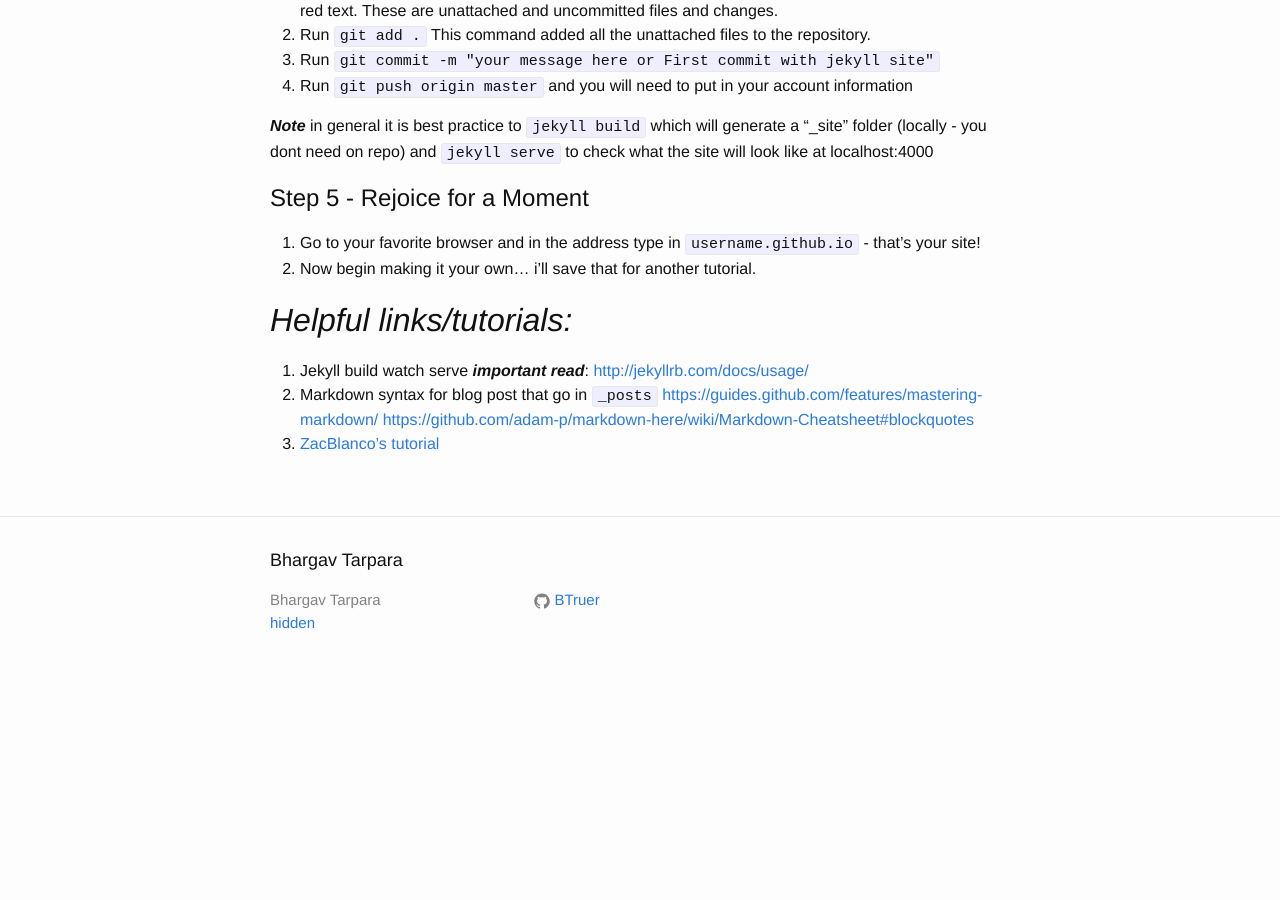
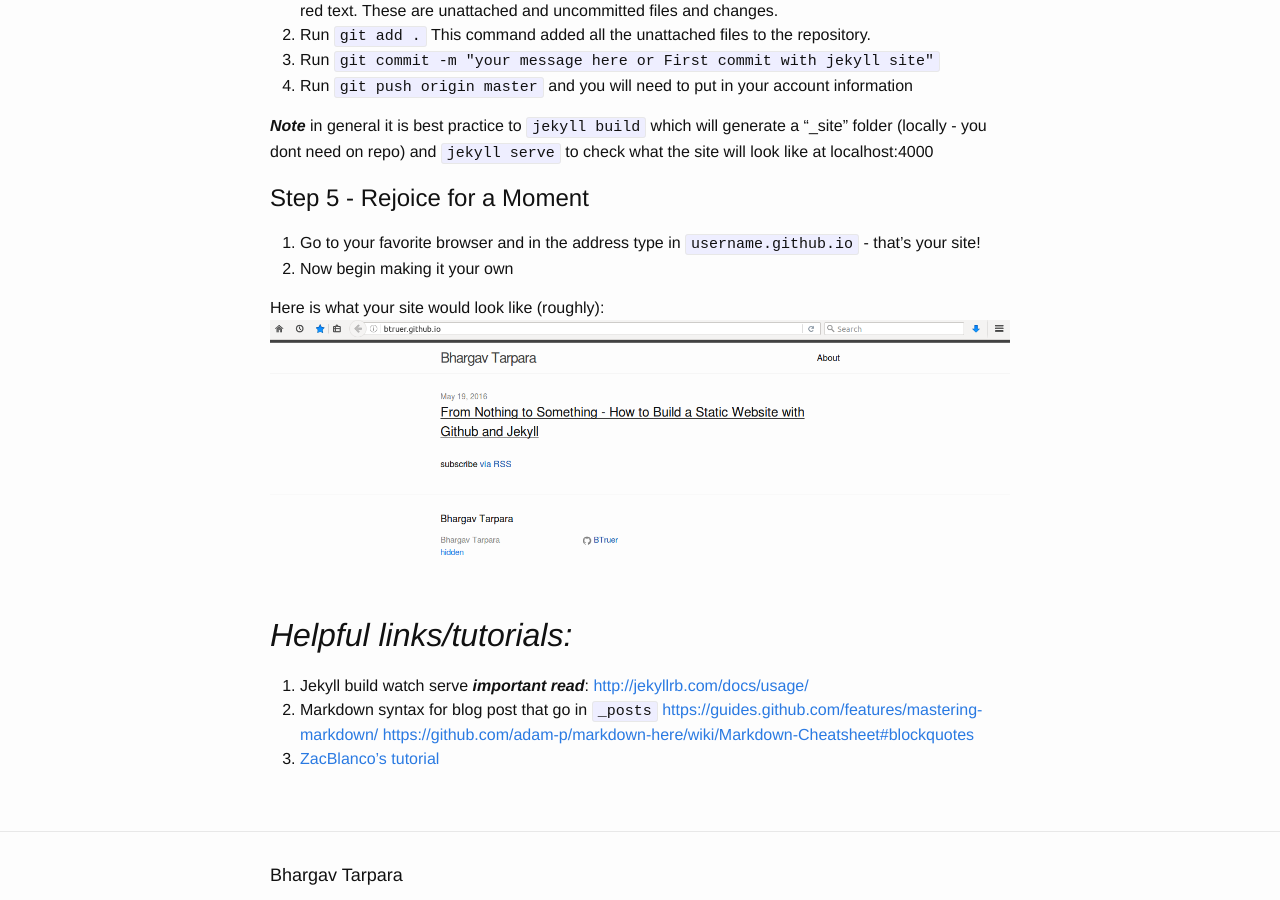
Before and after one commit to BTruer/BTruer.github.io, a Jekyll site: the page built from _posts/2016-05-19-From-Nothing-to-Something---How-to-Build-a-Static-Website-with-Github-and-Jekyll.md, in a window 1280 px wide and 900 px high, scrolled down 1601 px. Built offline with Jekyll 4.4.1, drawn with Linux system fonts in a browser that asks for light colours; before the commit the page ends 2295 px from its top, so only the background shows below that.

Commit message:
added picture to blog

````diff
--- a/_posts/2016-05-19-From-Nothing-to-Something---How-to-Build-a-Static-Website-with-Github-and-Jekyll.md
+++ b/_posts/2016-05-19-From-Nothing-to-Something---How-to-Build-a-Static-Website-with-Github-and-Jekyll.md
@@ -40,7 +40,10 @@
 
 # Step 5 - Rejoice for a Moment
 1. Go to your favorite browser and in the address type in ```username.github.io``` - that's your site!
-2. Now begin making it your own... i'll save that for another tutorial.
+2. Now begin making it your own
+
+Here is what your site would look like (roughly):
+![alt text](https://btruer.github.io/images/Jekyll.png)
 
 
 
````
Also changed, not shown: images/Jekyll.png (added).
